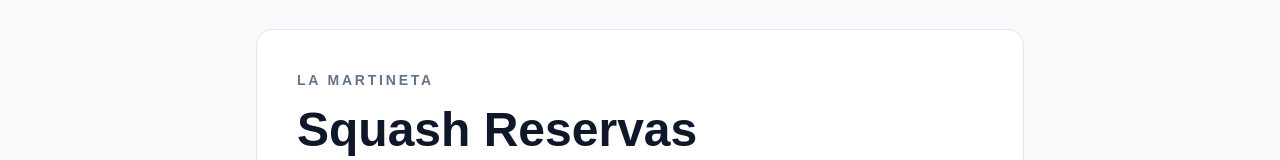
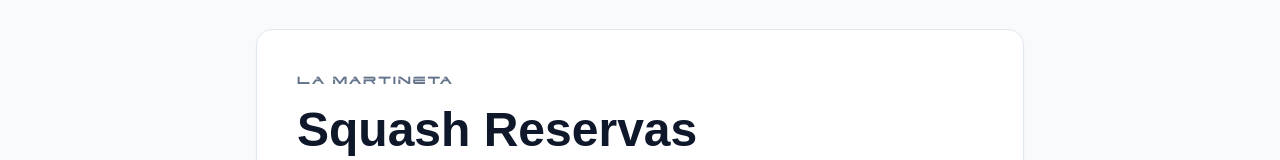
Before and after one commit to DestroMdy/Squash-Reservas, a Next.js app: page / in a window 1280 px wide. Shown: the part 262-422 px from the top of the page. Built offline with nearby package versions, Linux system fonts and the light colour scheme; no server answers.

Commit message:
Apply Dodger font to home brand

```diff
--- a/src/app/page.tsx
+++ b/src/app/page.tsx
@@ -27,7 +27,7 @@ export default function HomePage() {
     <div className="mx-auto flex min-h-[70vh] max-w-3xl items-center">
       <section className="card w-full p-8 sm:p-10">
         <div className="space-y-4">
-          <p className="text-sm font-semibold uppercase tracking-[0.2em] text-slate-500">
+          <p className="font-dodger text-sm text-slate-500">
             La Martineta
           </p>
           <h1 className="text-4xl font-bold text-slate-900 sm:text-5xl">
```
